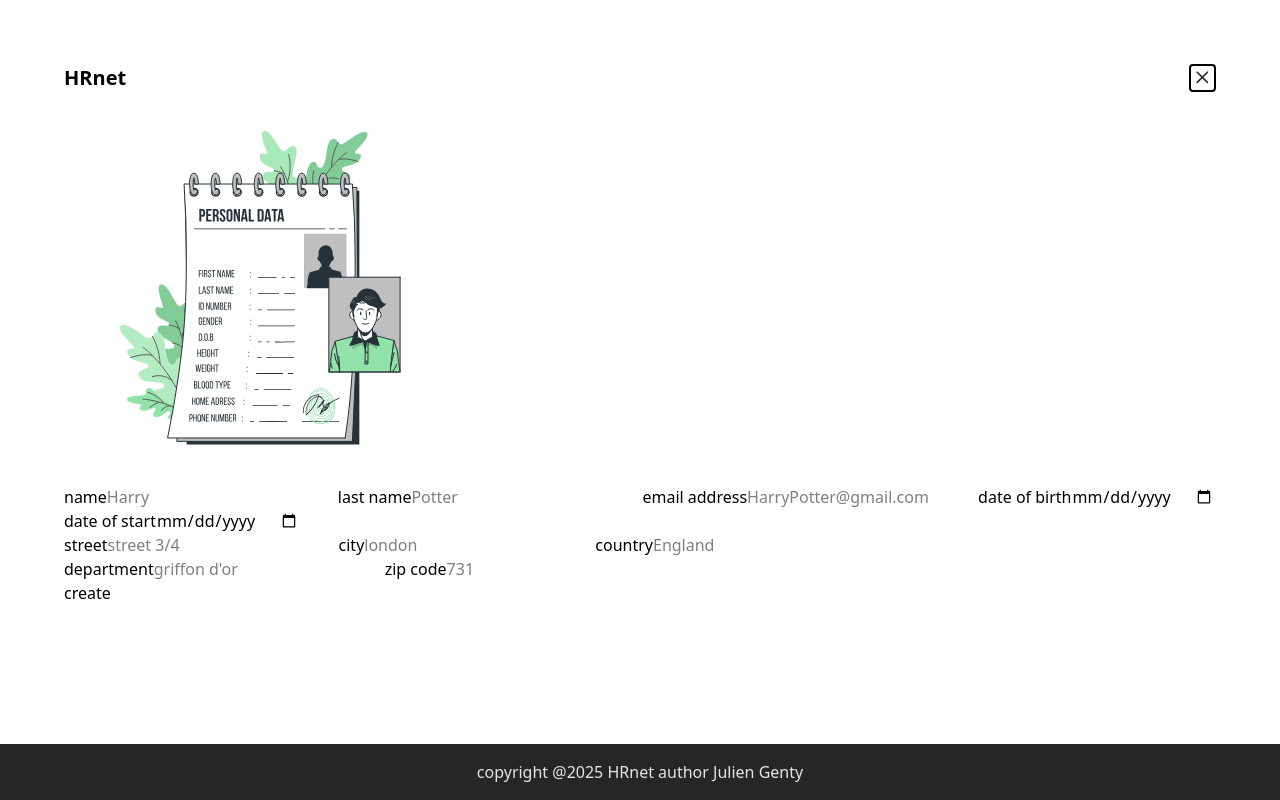
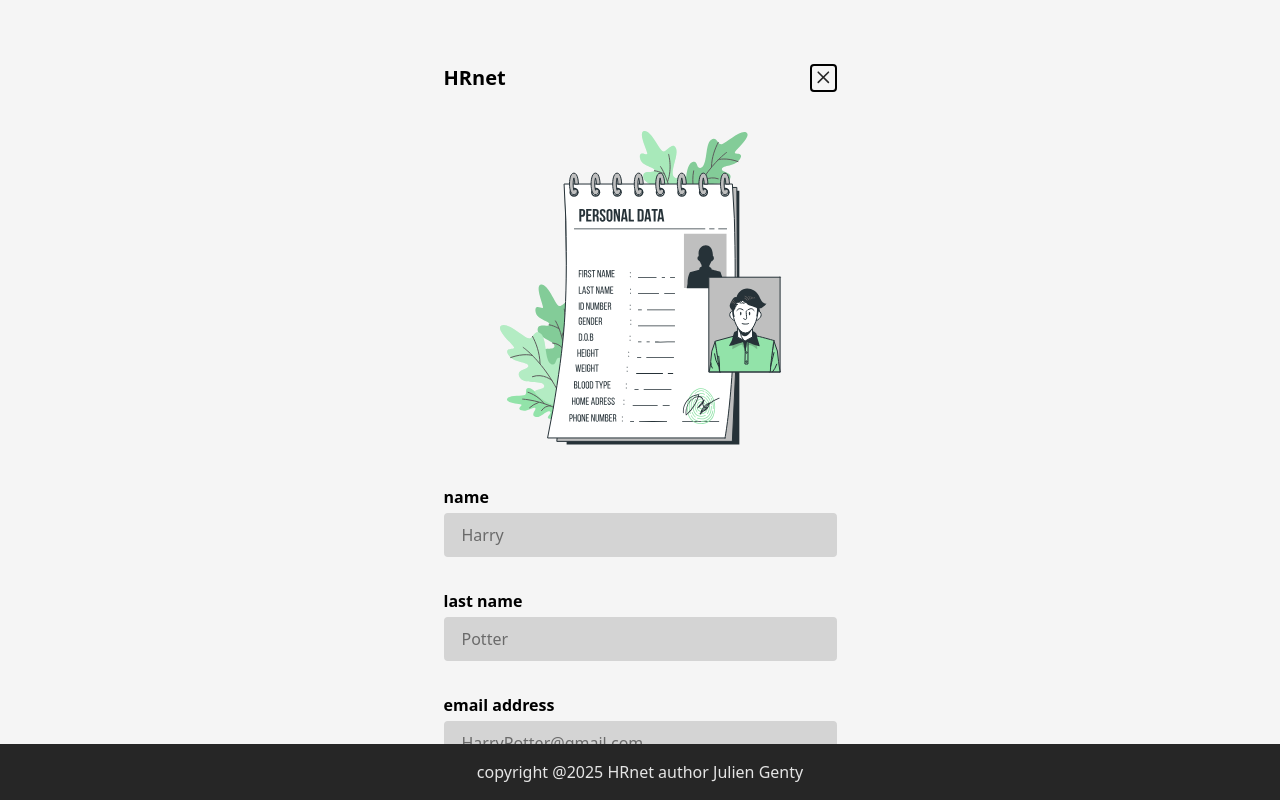
Before and after one commit to JulienDevFront/HRnet, a React (Vite) app: page /addEmploye in a window 1280 px wide. Shown: the top 800 px of the page. Built offline with nearby package versions, Linux system fonts and the light colour scheme.

Commit message:
feat(component): update Input component

```diff
--- a/src/components/input.tsx
+++ b/src/components/input.tsx
@@ -4,11 +4,29 @@ type InputProps = {
   placeholder: string;
 };
 
+/**
+ * this component displays a input of `type` personalized with a `placeholder` and a `label`
+ * - - -
+ * @param label type `string`
+ * @param type type `string`
+ * @param placeholder type `string`
+ */
 export default function Input({ label, type, placeholder }: InputProps) {
   return (
-		<label>
+    <label className={styles.label}>
       {label}
-			<input type={type} placeholder={placeholder} required />
+      <input
+        type={type}
+        placeholder={placeholder}
+        required
+        className={styles.input}
+      />
     </label>
   );
 }
+
+const styles = {
+  label: "mb-8 flex flex-col gap-1 font-bold",
+  input:
+    "cursor-pointer rounded-sm border-2 border-neutral-300 bg-neutral-300 p-2 px-4 font-light outline-none focus:border-2 focus:bg-neutral-50",
+};
--- a/src/main.css
+++ b/src/main.css
@@ -1 +1,5 @@
 @import "tailwindcss";
+
+body {
+  background-color: oklch(97% 0 0);
+}
```
Lines whose indentation alone changed are shown as unchanged.
